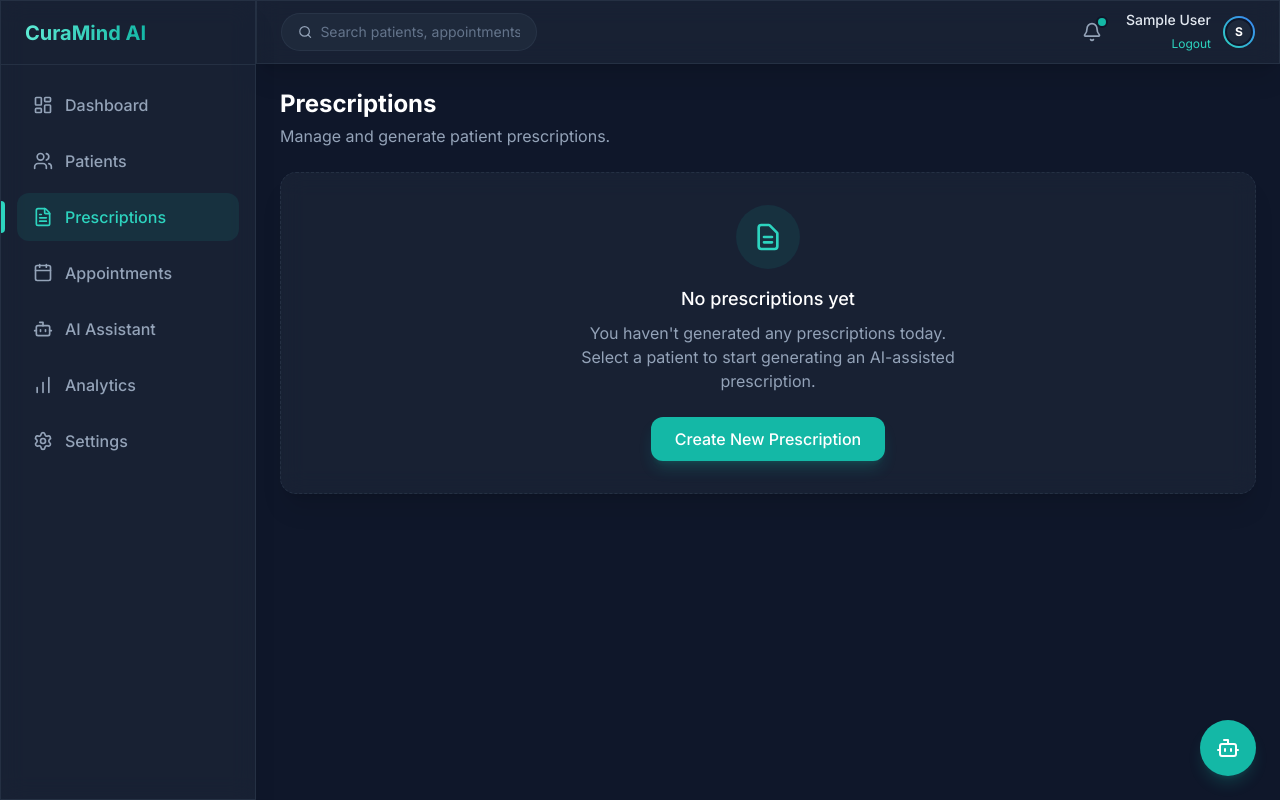
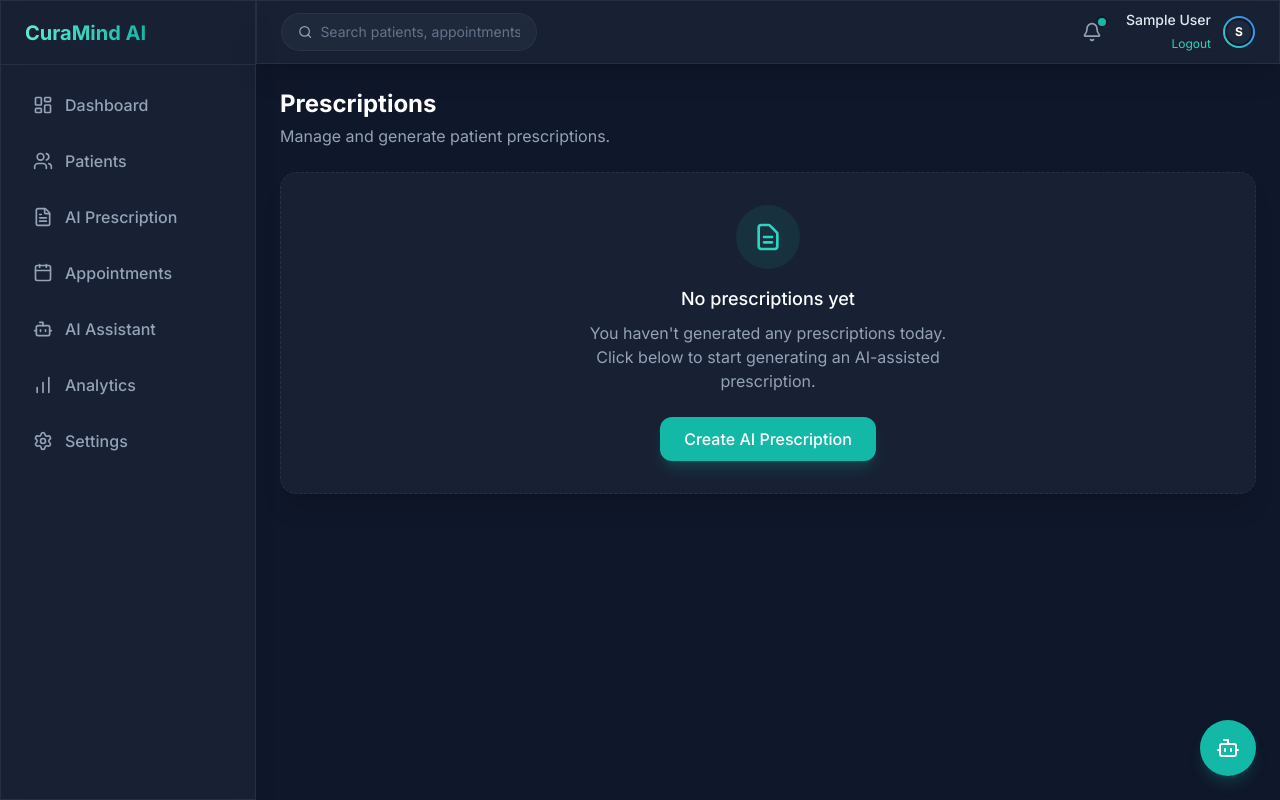
Before and after one commit to kaif5022/curamind-frontend, a React (Vite) app: page /dashboard/prescriptions in a window 1280 px wide. Built offline with nearby package versions, Linux system fonts and the light colour scheme; no server answers; sample sign-in values are in the browser's storage.

Commit message:
Fixed sidebar navigation for AI Prescriptions

```diff
--- a/src/layouts/DashboardLayout.jsx
+++ b/src/layouts/DashboardLayout.jsx
@@ -19,7 +19,7 @@ import {
 const sidebarItems = [
   { icon: LayoutDashboard, label: 'Dashboard', path: '/dashboard' },
   { icon: Users, label: 'Patients', path: '/dashboard/patients' },
-  { icon: FileText, label: 'Prescriptions', path: '/dashboard/prescriptions' },
+  { icon: FileText, label: 'AI Prescription', path: '/dashboard/ai-prescription' },
   { icon: Calendar, label: 'Appointments', path: '/dashboard/appointments' },
   { icon: Bot, label: 'AI Assistant', path: '/dashboard/ai' },
   { icon: BarChart, label: 'Analytics', path: '/dashboard/analytics' },
--- a/src/pages/Prescriptions.jsx
+++ b/src/pages/Prescriptions.jsx
@@ -1,3 +1,5 @@
+import { Link } from 'react-router-dom';
+
 export default function Prescriptions() {
   return (
     <div className="space-y-6">
@@ -12,10 +14,10 @@ export default function Prescriptions() {
           </svg>
         </div>
         <h3 className="text-lg font-medium text-white mb-2">No prescriptions yet</h3>
-        <p className="text-slate-400 mb-6 max-w-sm">You haven't generated any prescriptions today. Select a patient to start generating an AI-assisted prescription.</p>
-        <button className="px-6 py-2.5 bg-brand-500 hover:bg-brand-400 text-white rounded-xl font-medium transition-colors shadow-lg shadow-brand-500/20">
-          Create New Prescription
-        </button>
+        <p className="text-slate-400 mb-6 max-w-sm">You haven't generated any prescriptions today. Click below to start generating an AI-assisted prescription.</p>
+        <Link to="/dashboard/ai-prescription" className="px-6 py-2.5 bg-brand-500 hover:bg-brand-400 text-white rounded-xl font-medium transition-colors shadow-lg shadow-brand-500/20">
+          Create AI Prescription
+        </Link>
       </div>
     </div>
   );
```
